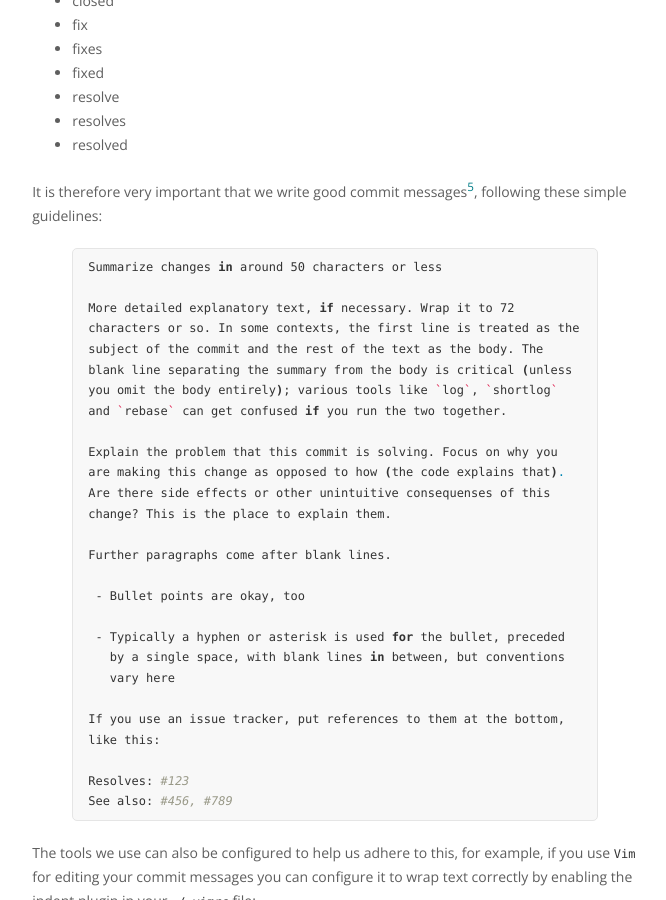
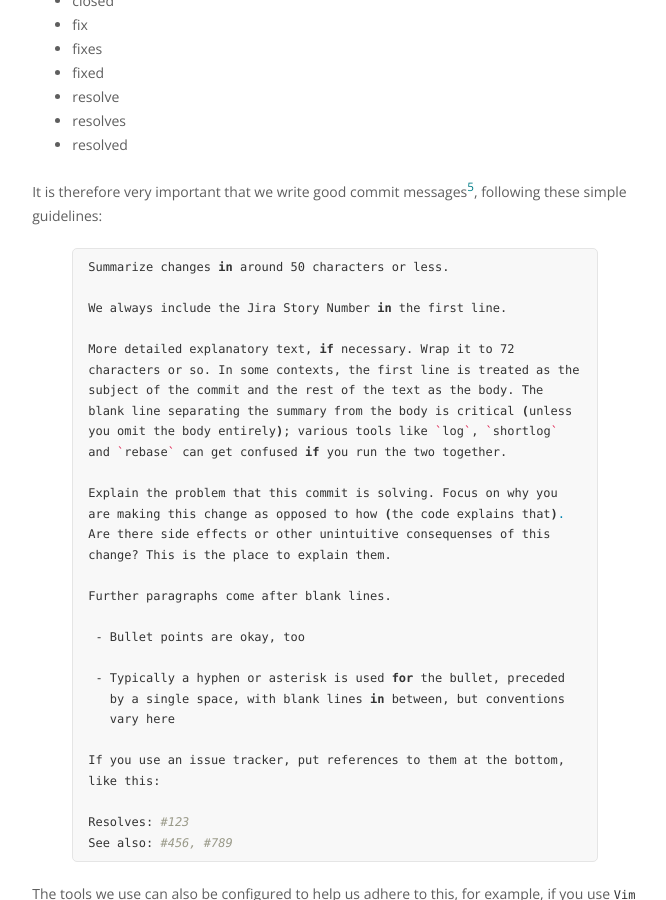
Before and after one commit to ellerbrock/talis.github.io, a Jekyll site: the page built from topics/source-control.md, in a window 1280 px wide and 900 px high, scrolled down 4502 px. Shown: the whole window, without its empty margins (468-1134 px from the left). Built offline with Jekyll 4.4.1, drawn with Linux system fonts in a browser that asks for light colours.

Commit message:
Tweaked guidance on writing commit messages

```diff
--- a/topics/source-control.md
+++ b/topics/source-control.md
@@ -94,7 +94,9 @@ The following keywords will also close a GitHub issue automatically when the bra
 It is therefore very important that we write good commit messages[^5], following these simple guidelines:
 
 {% highlight bash %}
-Summarize changes in around 50 characters or less
+Summarize changes in around 50 characters or less.
+
+We always include the Jira Story Number in the first line.
 
 More detailed explanatory text, if necessary. Wrap it to 72
 characters or so. In some contexts, the first line is treated as the
```
